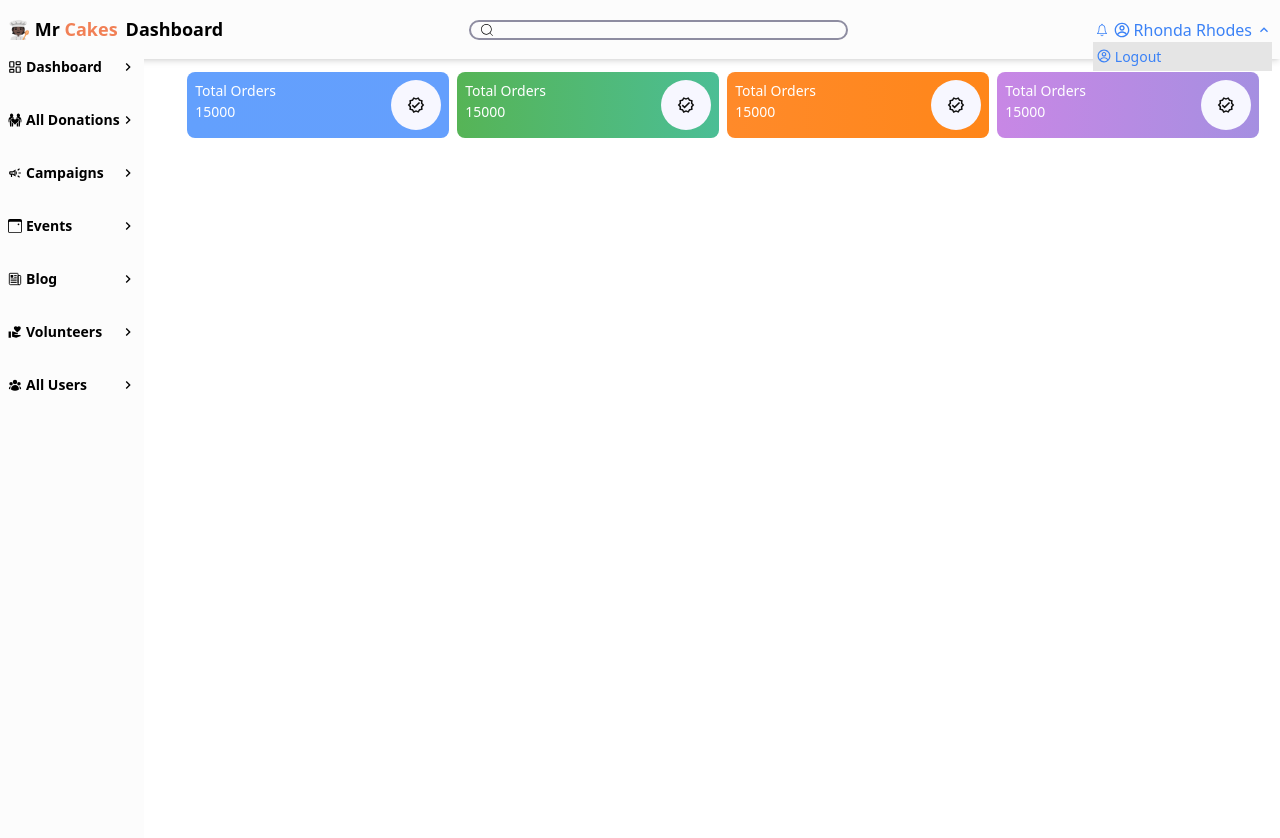
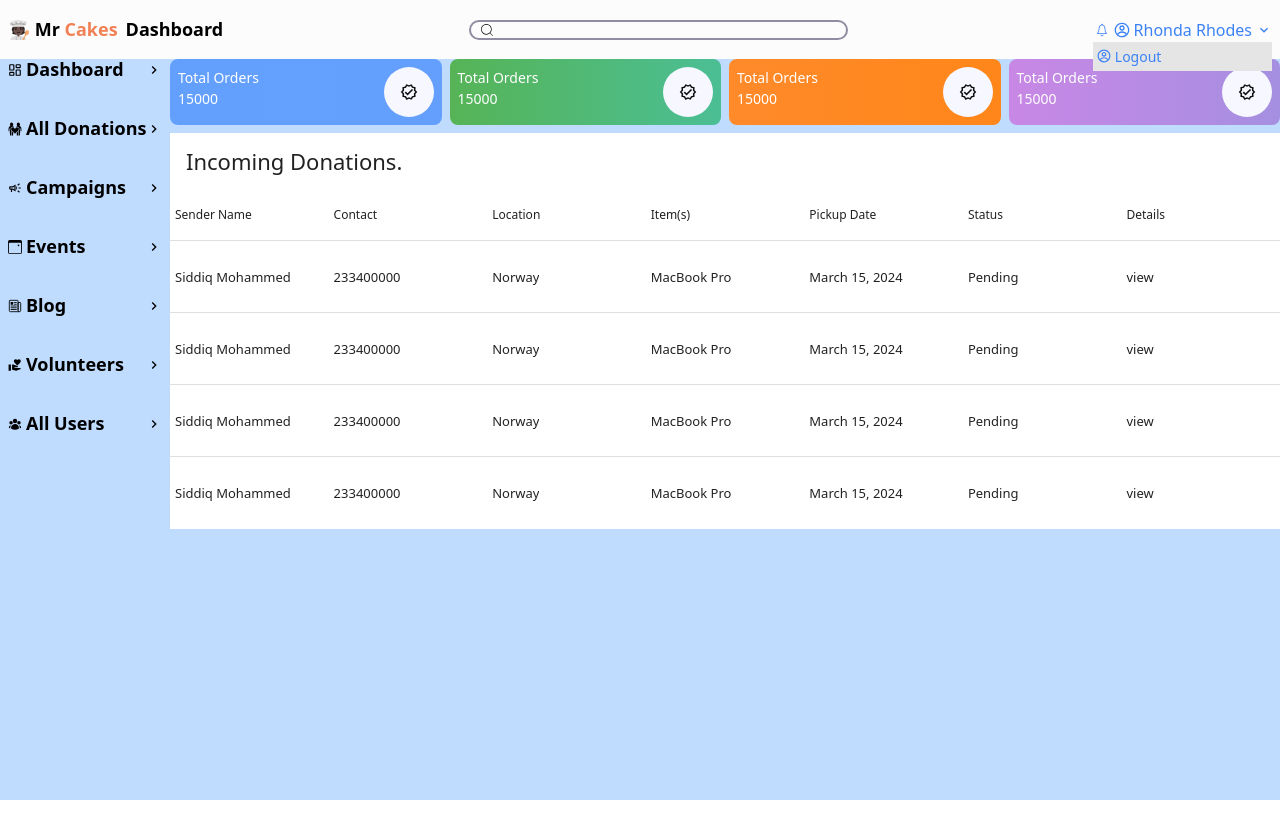
Before and after one commit to emess2g/DASHBOARD, a React (Vite) app: page / in a window 1280 px wide. Shown: the top 838 px of the page. After the commit the page ends 800 px from the top, so only its background shows below. Built offline with nearby package versions, Linux system fonts and the light colour scheme.

Commit message:
layout adjustment

```diff
--- a/package.json
+++ b/package.json
@@ -11,9 +11,11 @@
   },
   "dependencies": {
     "react": "^18.2.0",
+    "react-data-table-component": "^7.6.2",
     "react-dom": "^18.2.0",
     "react-icons": "^5.0.1",
-    "react-router-dom": "^6.22.3"
+    "react-router-dom": "^6.22.3",
+    "styled-component": "^2.8.0"
   },
   "devDependencies": {
     "@types/react": "^18.2.66",
--- a/src/App.jsx
+++ b/src/App.jsx
@@ -3,7 +3,7 @@ import Sidebar from "./Components/Sidebar.jsx"
 import { BrowserRouter, Routes, Route  } from "react-router-dom"
 import { useState } from "react"
 import Dashboard from "./Pages/Dashboard.jsx"
-import OrderHistory from "./Pages/OrderHistory.jsx"
+import OrderHistory from "./Pages/Alldonations.jsx"
 
 function App() {
   const [openSidebarToggle, setOpenSidebarToggle] = useState(true)
@@ -14,20 +14,21 @@ function App() {
 
 
   return (
-   <div className="">
 
    <BrowserRouter>
-  <Navbar  page='Dashboard' OpenSidebar={OpenSidebar} />
-      <div>
-      <Sidebar  openSidebarToggle={openSidebarToggle} OpenSidebar={OpenSidebar} />
+     <Navbar  page='Dashboard' OpenSidebar={OpenSidebar} />
+      <div className="flex w-full bg-blue-200  ">
+        <div className="h-screen  top-0 bg-green-500">
+        <Sidebar  openSidebarToggle={openSidebarToggle} OpenSidebar={OpenSidebar} />
+        </div>
+      <div className="flex-1">
       <Routes>
-        <Route path="/" element={<Dashboard  />} exact />
-        <Route path="/orderhistory" element={<OrderHistory/>} />
+        <Route path="/" element={<Dashboard/>} exact />
+        <Route path="/alldonations" element={<OrderHistory/>} />
       </Routes>
       </div>
+      </div>
    </BrowserRouter>
-
-   </div>
   )
 }
 
--- a/src/Components/Navbar.jsx
+++ b/src/Components/Navbar.jsx
@@ -19,7 +19,7 @@ const Navbar = ({page, OpenSidebar}) => {
   }
 
   return (
-    <header className="fixed z-10 top-0 w-full flex  items-center justify-between bg-[#fcfcfc] shadow-md p-2 lg: py-4">
+    <header className="fixed z-10 top-0 w-full flex  items-center justify-between bg-[#fcfcfc] p-2 lg: py-4">
      <div className="flex items-center font-semibold gap-2 justify-between ">
      <h2 className="  text-[14px] font-bold text-nowrap hidden lg:block text-[18px]"> 🧑🏿‍🍳 Mr <span className="text-[#f18056]">Cakes</span></h2>
       <IoMenu className="cursor-pointer  semibold text-[24px] lg:hidden" onClick={OpenSidebar}/>
@@ -42,8 +42,8 @@ const Navbar = ({page, OpenSidebar}) => {
                <CgProfile />
                <p>Rhonda Rhodes</p>
                {
-                isActive ? <MdOutlineKeyboardArrowDown/>
-                         :  <MdOutlineKeyboardArrowUp/>
+                isActive ? <MdOutlineKeyboardArrowUp/>
+                         :  <MdOutlineKeyboardArrowDown/>
                }
                </div>
               <div className={toggleAcc? "hidden lg:hidden" : 'list-none absolute p-1 right-2 w-[14%]  text-[14px] bg-[#e5e5e5]'}>
--- a/src/Components/Sidebar.jsx
+++ b/src/Components/Sidebar.jsx
@@ -11,9 +11,9 @@ import { MdVolunteerActivism } from "react-icons/md";
 
 
 
-import { NavLink } from "react-router-dom";
+import { Link } from "react-router-dom";
 
-const Sidebar = ({openSidebarToggle,  OpenSidebar }) => {
+const Sidebar = ({  OpenSidebar }) => {
   const data = [
     {
       id: 1,
@@ -74,21 +74,20 @@ const Sidebar = ({openSidebarToggle,  OpenSidebar }) => {
   }
 
   return (
-    <aside id='sidebar' >
-      <div className={openSidebarToggle ? "hidden  lg:block fixed  z-10 mt-10 bg-[#fcfcfc] h-[100%]" : ' fixed  z-10  bg-[#fcfcfc] h-[100%] lg: fixed block mt-10' }>
-
+    <aside className='fixed z-10 flex-row mt-10'  >
+      <div  >
         {data.map((val) => (
-          <NavLink to={val.link} onClick={() => handleHidden()}>
+          <Link to={val.link} onClick={() => handleHidden()}>
             <ul className="flex flex-col text-[14px] font-semibold text-nowrap" key={val.id}>
               <div className="flex items-center justify-between  py-4  px-2">
                  <div className="flex items-center gap-1">
                  <p className="font-bold text-[14px]">{val.icon}</p>
-                <h1 className="text-[14px]">{val.name}</h1>
+                <h1 className="text-[18px]">{val.name}</h1>
                  </div>
                 <p  className="font-bold text-[16px]">{val.icon2}</p>
               </div>
             </ul>
-          </NavLink>
+          </Link>
         ))}
       </div>
     </aside>
--- a/src/Pages/OrderHistory.jsx
+++ b/src/Pages/Alldonations.jsx
@@ -2,7 +2,7 @@
 
 const OrderHistory = () => {
   return (
-    <div id='main clas ' className="flex top-10 block  left-[15%] absolute m-2 p-10   gap-2 ">
+    <div id="main" >
       <p>Lorem ipsum dolor, sit amet consectetur adipisicing elit. Illum libero non, laboriosam ad blanditiis, repellat totam cupiditate harum voluptates cumque corrupti error, consequatur eius similique. Velit neque doloremque facilis, adipisci aliquid ea fugiat? Nostrum aliquam voluptatum a natus animi eum!</p>
     </div>
   )
--- a/src/Pages/Dashboard.jsx
+++ b/src/Pages/Dashboard.jsx
@@ -1,57 +1,12 @@
-import { MdOutlineVerified } from "react-icons/md";
+import BoardTopCard from "../data/BoardTopCard";
+import BoardData from "../data/BoardData";
 
 const Dashboard = () => {
-  const highlightData = [
-    {
-      id: 1,
-      icon: <MdOutlineVerified />,
-      name: "Total Orders",
-      number: 15000,
-      color: "bg-gradient-to-r from-[#63a0fd] to-[#649ffd]",
-    },
-    {
-      id: 2,
-      icon: <MdOutlineVerified />,
-      name: "Total Orders",
-      number: 15000,
-      color: "bg-gradient-to-r from-[#56b456] to-[#4bbe95]",
-    },
-    {
-      id: 3,
-      icon: <MdOutlineVerified />,
-      name: "Total Orders",
-      number: 15000,
-      color: "bg-gradient-to-r from-[#ff8a2a] to-[#ff8619]",
-    },
-    {
-      id: 4,
-      icon: <MdOutlineVerified />,
-      name: "Total Orders",
-      number: 15000,
-      color: "bg-gradient-to-r from-[#c887e5] to-[#a58fe1]",
-    },
-  ];
 
   return (
-    <div className="p-2 lg: left-[14%] w-[85%] mt-[4rem] absolute  h-full ">
-     <div className="grid grid-cols-2 gap-2   lg:flex justify-between  ">
-        {highlightData.map((data) => (
-          <div
-            className={`flex text-[#fff] justify-between  text-[14px]  ${data.color} rounded-lg gap-4 p-2
-            lg: w-[30%]
-            `}
-            key={data.id}
-          >
-            <div className="  items-center gap-4 text-nowrap ">
-              <p>{data.name}</p>
-              <p>{data.number}</p>
-            </div>
-            <div className=" text-[#111]  bg-[#f7f7ff] p-4 rounded-[50%]">
-              <p className="lg:text-[18px]">{data.icon}</p>
-            </div>
-          </div>
-        ))}
-      </div>
+    <div id="main" className="grid auto-rows-auto gap-2">
+     <BoardTopCard/>
+      <BoardData/>
     </div>
   );
 };
--- /dev/null
+++ b/src/data/BoardData.jsx
@@ -0,0 +1,133 @@
+import React from 'react'
+import DataTable, {createTheme} from 'react-data-table-component'
+
+const BoardData = () => {
+    //  Internally, customStyles will deep merges your customStyles with the default styling.
+const customStyles = {
+	rows: {
+		style: {
+			minHeight: '72px', // override the row height
+		},
+	},
+	headCells: {
+		style: {
+			paddingLeft: '5px', // override the cell padding for head cells
+			paddingRight: '5px',
+		},
+	},
+	cells: {
+		style: {
+			paddingLeft: '5px', // override the cell padding for data cells
+			paddingRight: '5px',
+		}
+	},
+};
+
+// createTheme('solarized', {
+//     text: {
+//       primary: '#268bd2',
+//       secondary: '#2aa198',
+//     },
+//     background: {
+//       default: '#002b36',
+//     },
+//     context: {
+//       background: '#cb4b16',
+//       text: '#FFFFFF',
+//     },
+//     divider: {
+//       default: '#073642',
+//     },
+//     action: {
+//       button: 'rgba(0,0,0,.54)',
+//       hover: 'rgba(0,0,0,.08)',
+//       disabled: 'rgba(0,0,0,.12)',
+//     },
+//   }, 'dark');
+
+    const columns = [
+        {
+            name: "Sender Name",
+            selector: row => row.name
+        },
+        {
+            name: "Contact",
+            selector: row => row.contact
+        },
+        {
+            name: "Location",
+            selector: row => row.location
+        },
+        {
+            name: "Item(s)",
+            selector: row => row.item
+        },
+        {
+            name: "Pickup Date",
+            selector: row => row.pickupDate
+        },
+        {
+            name: "Status",
+            selector: row => row.status
+        },
+        {
+            name: " Details",
+            selector: row => row.details
+        }
+    ];
+
+        const rows = [
+        {
+            name: "Siddiq Mohammed",
+            contact: 233400000,
+            location: "Norway",
+            item: "MacBook Pro",
+            pickupDate: "March 15, 2024",
+            status: "Pending",
+            details: "view"
+        },
+        {
+            name: "Siddiq Mohammed",
+            contact: 233400000,
+            location: "Norway",
+            item: "MacBook Pro",
+            pickupDate: "March 15, 2024",
+            status: "Pending",
+            details: "view"
+        },
+        {
+            name: "Siddiq Mohammed",
+            contact: 233400000,
+            location: "Norway",
+            item: "MacBook Pro",
+            pickupDate: "March 15, 2024",
+            status: "Pending",
+            details: "view"
+        },
+        {
+            name: "Siddiq Mohammed",
+            contact: 233400000,
+            location: "Norway",
+            item: "MacBook Pro",
+            pickupDate: "March 15, 2024",
+            status: "Pending",
+            details: "view"
+        }
+    ]
+
+
+  return (
+    <div className=''>
+      <DataTable
+      columns={columns}
+      data={rows}
+      customStyles={customStyles}
+    //   theme={'solarized'}
+      fixedHeader
+      title="Incoming Donations."
+      />
+    </div>
+  )
+}
+
+export default BoardData
--- /dev/null
+++ b/src/data/BoardTopCard.jsx
@@ -0,0 +1,61 @@
+import React from 'react'
+import { MdOutlineVerified } from "react-icons/md";
+
+const BoardTopCard = () => {
+
+    const highlightData = [
+        {
+          id: 1,
+          icon: <MdOutlineVerified />,
+          name: "Total Orders",
+          number: 15000,
+          color: "bg-gradient-to-r from-[#63a0fd] to-[#649ffd]",
+        },
+        {
+          id: 2,
+          icon: <MdOutlineVerified />,
+          name: "Total Orders",
+          number: 15000,
+          color: "bg-gradient-to-r from-[#56b456] to-[#4bbe95]",
+        },
+        {
+          id: 3,
+          icon: <MdOutlineVerified />,
+          name: "Total Orders",
+          number: 15000,
+          color: "bg-gradient-to-r from-[#ff8a2a] to-[#ff8619]",
+        },
+        {
+          id: 4,
+          icon: <MdOutlineVerified />,
+          name: "Total Orders",
+          number: 15000,
+          color: "bg-gradient-to-r from-[#c887e5] to-[#a58fe1]",
+        },
+      ];
+
+  return (
+    <div>
+         <div className="flex gap-2 ">
+        {highlightData.map((data) => (
+          <div
+            className={`flex text-[#fff] justify-between  text-[14px]  ${data.color} rounded-lg gap-4 p-2
+            lg: w-[30%]
+            `}
+            key={data.id}
+          >
+            <div className="  items-center gap-4 text-nowrap ">
+              <p>{data.name}</p>
+              <p>{data.number}</p>
+            </div>
+            <div className=" text-[#111]  bg-[#f7f7ff] p-4 rounded-[50%]">
+              <p className="lg:text-[18px]">{data.icon}</p>
+            </div>
+          </div>
+        ))}
+      </div>
+    </div>
+  )
+}
+
+export default BoardTopCard
--- a/src/index.css
+++ b/src/index.css
@@ -2,6 +2,10 @@
 @tailwind components;
 @tailwind utilities;
 
-
+#main {
+    width: calc(100% -170px);
+    margin-left: 170px;
+    margin-top: 59px;
+}
 
 /* top-10 absolute mt-10 mx-5 w-[80%] p-4 */
```
Also changed, not shown: src/Components/sidelin.jsx (added, +96 -0 lines), 1 other file (tests, documents, lock files or other folders).
